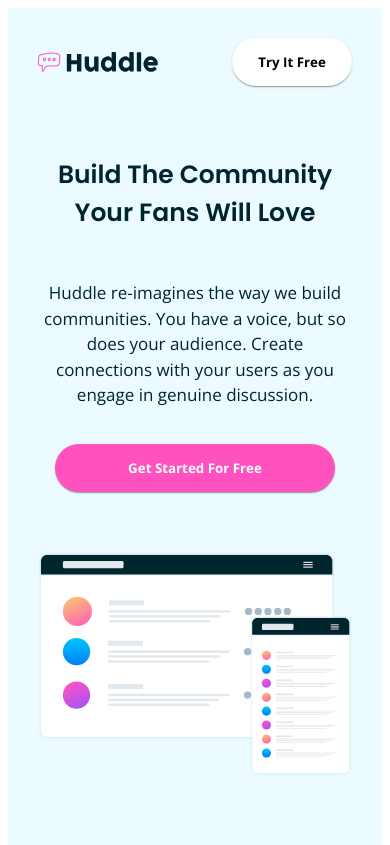
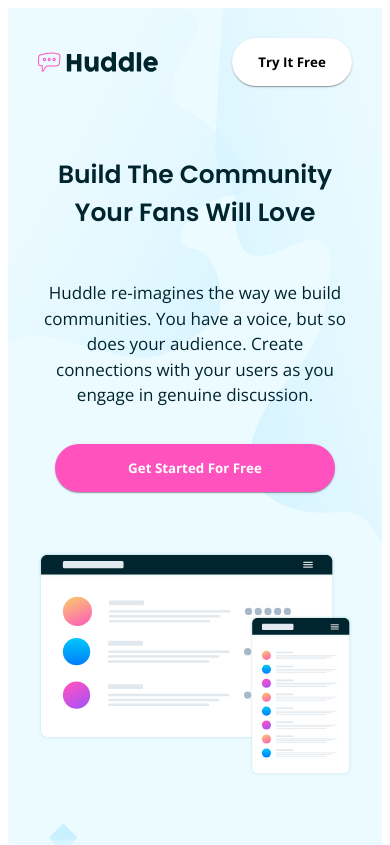
Before and after one commit to JonathanJimenezTrivin0/landing-page-alternating, a plain HTML site: page index.html in a window 390 px wide. Shown: the top 845 px of the page. Drawn offline with nearby package versions, Linux system fonts and the light colour scheme; the site is published under a folder, as on GitHub Pages, so addresses that start at the root find nothing; files whose address does not match are found by name.

Commit message:
background images

```diff
--- a/sass/components/_main.scss
+++ b/sass/components/_main.scss
@@ -5,13 +5,13 @@
   background-color: $Very-Pale-Cyan;
   background-repeat: no-repeat;
   background-size: cover;
-  background-image: url(/images/bg-hero-desktop.svg);
+  background-image: url(../images/bg-hero-desktop.svg);
 }
 
 @media screen and (max-width: 1279px) {
   .main {
     max-width: 375px;
     margin: auto;
-    background-image: url(/images/bg-hero-mobile.svg);
+    background-image: url(../images/bg-hero-mobile.svg);
   }
 }
```
Also changed, not shown: sass/index.css, 1 other file.
